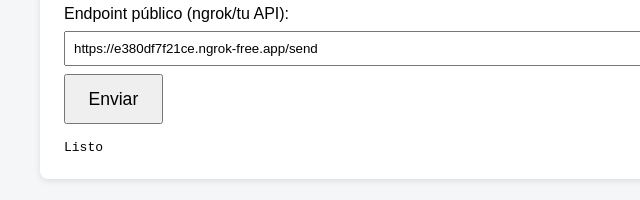
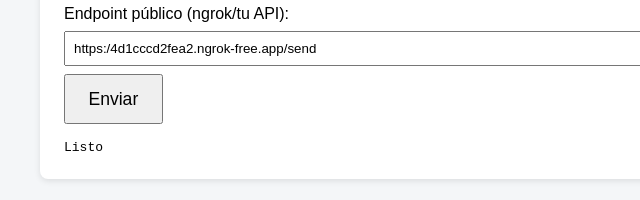
Before and after one commit to Jorge-Maraver/prueba_Kafka_streaming, a plain HTML site: page index.html in a window 1280 px wide. Shown: the part 242-442 px from the top of the page, 0-640 px from the left. Drawn offline with Linux system fonts and the light colour scheme.

Commit message:
Update endpoint URL in index.html

```diff
--- a/index.html
+++ b/index.html
@@ -19,7 +19,7 @@
     <label for="username">Tu nombre:</label>
     <input id="username" type="text" placeholder="Escribe tu nombre" />
     <label for="endpoint">Endpoint público (ngrok/tu API):</label>
-    <input id="endpoint" type="text" value="https://e380df7f21ce.ngrok-free.app/send" />
+    <input id="endpoint" type="text" value="https:/4d1cccd2fea2.ngrok-free.app/send" />
     <button id="send">Enviar</button>
     <div id="status">Listo</div>
   </div>
```
